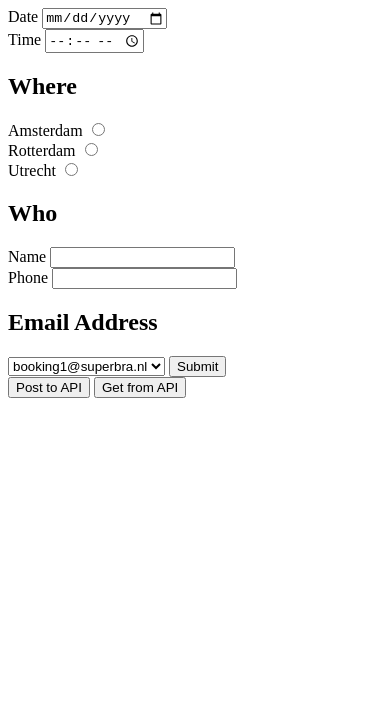
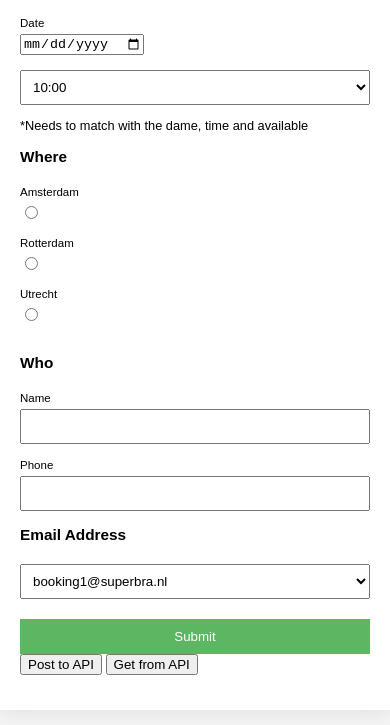
Before and after one commit to outerpreneur/Cal-Book, a plain HTML site: page index.html in a window 390 px wide. Shown: the part 119-844 px from the top of the page. Drawn offline with Linux system fonts and the light colour scheme.

Commit message:
time format

```diff
--- a/index.html
+++ b/index.html
@@ -3,24 +3,35 @@
   <head>
     <meta charset="UTF-8" />
     <meta name="viewport" content="width=device-width, initial-scale=1.0" />
-    <title>Document</title>
+    <link
+      rel="stylesheet"
+      href="styles.css"
+    />
+    <title>Cal Booking</title>
   </head>
   <body>
+    <form action="" id="form">
       <h1>Booking BraFitter</h1>
-    <form action="" id="form">
       <div id="dateForm">
         <h2>When</h2>
         <div>
           <label for="date">Date</label>
           <input type="date" id="date" name="date" />
         </div>
-        <div>
-          <label for="time">Time</label>
-          <input type="time" id="time" name="time" />
-        </div>
+        <select id="time">
+          <option value="10:00:00.000">10:00</option>
+          <option value="11:00:00.000">11:00</option>
+          <option value="12:00:00.000">12:00</option>
+          <option value="13:45:00.000">13:45</option>
+          <option value="14:45:00.000">14:45</option>
+          <option value="15:45:00.000">15:45</option>
+          <option value="16:45:00.000">16:45</option>
+        </select>
+        <p>*Needs to match with the dame, time and available</p>
       </div>
       <div id="locationForm">
         <h2>Where</h2>
+        <div class="locations">
           <div>
             <label for="Amsterdam">Amsterdam</label>
             <input type="radio" id="Amsterdam" value="673773" name="location" />
@@ -32,6 +43,7 @@
           <div>
             <label for="Utrecht">Utrecht</label>
             <input type="radio" id="Utrecht" value="673735" name="location" />
+          </div>
         </div>
       </div>
       <div id="contactForm">
--- a/index.js
+++ b/index.js
@@ -6,7 +6,6 @@ const submissionForm = document.getElementById("form");
 submissionForm.addEventListener("submit", function (e) {
   e.preventDefault();
   console.log("Form submitted");
-  alert("Form submitted");
   console.log(document.getElementById("email").value);
   let selectedLocation = document.querySelector(
     'input[name="location"]:checked'
@@ -16,7 +15,7 @@ submissionForm.addEventListener("submit", function (e) {
   let time = document.getElementById("time").value;
   let email = document.getElementById("email").value;
   let phone = document.getElementById("phone").value;
-  let bookingTimeString = `${date}T${time}:00.000Z`;
+  let bookingTimeString = `${date}T${time}Z`;
   console.log(selectedLocation, name, email, date, time);
 
   fetch(`https://api.cal.com/v1/bookings?apiKey=${apiKey}`, {
@@ -39,11 +38,18 @@ submissionForm.addEventListener("submit", function (e) {
     }),
   })
     .then((response) => {
+      if (!response.ok) {
+        throw new Error("Network response was not ok");
+        alert("Submission failed!");
+      }
       console.log("Response status:", response.status);
       console.log("Response headers:", response.headers);
       return response.json();
     })
-    .then((data) => console.log(data))
+    .then((data) => {
+      console.log(data);
+      alert("Submission successful!");
+    })
     .catch((error) => console.error("Error:", error));
 });
 
--- /dev/null
+++ b/styles.css
@@ -0,0 +1,99 @@
+body {
+  font-family: Arial, sans-serif;
+  margin: 0;
+  padding: 0;
+  display: flex;
+  justify-content: center;
+  align-items: center;
+  height: 100vh;
+  background-color: #f4f4f4;
+}
+
+form {
+  background: #fff;
+  box-shadow: 0px 0px 20px 0px rgba(0, 0, 0, 0.1);
+  padding: 30px;
+  width: 500px;
+  box-sizing: border-box;
+}
+
+h2 {
+  margin-bottom: 20px;
+}
+
+div {
+  margin-bottom: 15px;
+}
+
+.locations {
+  display: flex;
+  justify-content: space-between;
+}
+
+label {
+  display: block;
+  margin-bottom: 5px;
+}
+
+input[type="text"],
+input[type="tel"],
+input[type="time"],
+select {
+  width: 100%;
+  padding: 10px;
+  box-sizing: border-box;
+}
+
+input[type="radio"] {
+  margin-right: 5px;
+}
+
+button[type="submit"] {
+  background-color: #4caf50;
+  color: white;
+  padding: 15px 20px;
+  border: none;
+  cursor: pointer;
+  width: 100%;
+  opacity: 0.9;
+  margin-top: 20px;
+}
+
+button[type="submit"]:hover {
+  opacity: 1;
+}
+
+/* Responsive styles for mobile devices */
+@media only screen and (max-width: 600px) {
+  body {
+    font-size: 0.8em;
+  }
+
+  form {
+    width: 100%;
+    padding: 20px;
+  }
+
+  .locations {
+    flex-direction: column;
+  }
+
+  h2 {
+    font-size: 1.2em;
+  }
+
+  label {
+    font-size: 0.9em;
+  }
+
+  input[type="text"],
+  input[type="tel"],
+  input[type="time"],
+  select {
+    padding: 8px;
+  }
+
+  button[type="submit"] {
+    padding: 10px 15px;
+  }
+}
```
Lines whose indentation alone changed are shown as unchanged.
